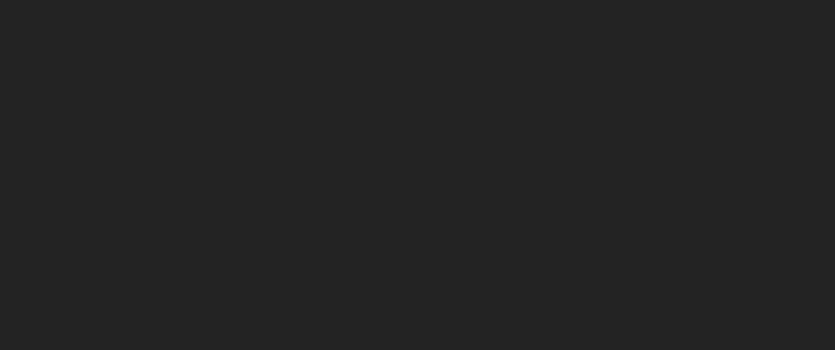
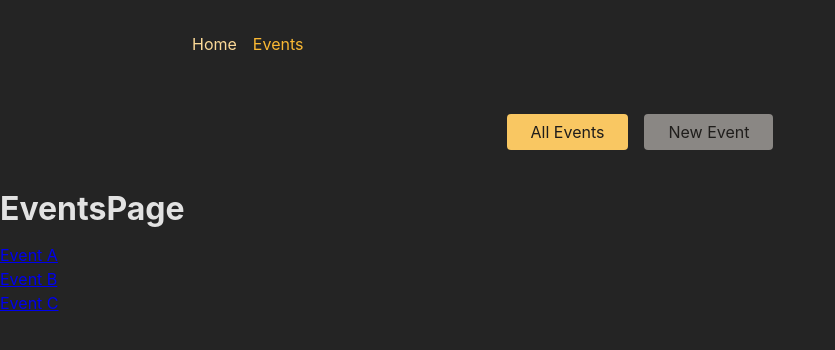
Before and after one commit to astaba/react_aca_211_router-dom, a React (Create React App) app in the folder frontend/: page /events in a window 1280 px wide. Shown: the top 350 px of the page, without its empty margins (0-835 px from the left). Built offline with nearby package versions, Linux system fonts and the light colour scheme.

Commit message:
Define routes

```diff
--- a/frontend/package.json
+++ b/frontend/package.json
@@ -8,6 +8,7 @@
     "@testing-library/user-event": "^13.5.0",
     "react": "^18.2.0",
     "react-dom": "^18.2.0",
+    "react-router-dom": "^6.15.0",
     "react-scripts": "5.0.1",
     "web-vitals": "^2.1.4"
   },
--- a/frontend/src/App.js
+++ b/frontend/src/App.js
@@ -6,6 +6,7 @@
 //    - EventDetailPage
 //    - NewEventPage
 //    - EditEventPage
+// DONE
 // 2. Add routing & route definitions for these five pages
 //    - / => HomePage
 //    - /events => EventsPage
@@ -13,15 +14,50 @@
 //    - /events/new => NewEventPage
 //    - /events/<some-id>/edit => EditEventPage
 // 3. Add a root layout that adds the <MainNavigation> component above all page components
+// DONE
 // 4. Add properly working links to the MainNavigation
+// DONE
 // 5. Ensure that the links in MainNavigation receive an "active" class when active
+// DONE
 // 6. Output a list of dummy events to the EventsPage
 //    Every list item should include a link to the respective EventDetailPage
+// DONE
 // 7. Output the ID of the selected event on the EventDetailPage
+// DONE
 // BONUS: Add another (nested) layout route that adds the <EventNavigation> component above all /events... page components
 
+import React from "react";
+import {
+  createBrowserRouter,
+  RouterProvider,
+  Route,
+  createRoutesFromElements,
+} from "react-router-dom";
+
+import RootLayout from "./ui/RootLayout";
+import HomePage from "./page/HomePage";
+import EventsPage from "./page/EventsPage";
+import EventDetailPage from "./page/EventDetailPage";
+import EditEventPage from "./page/EditEventPage";
+import NewEventPage from "./page/NewEventPage";
+import EventsLayout from "./ui/EventsLayout";
+
+const routesDefinition = createRoutesFromElements(
+  <Route path="/" element={<RootLayout />}>
+    <Route index element={<HomePage />} />
+    <Route path="events" element={<EventsLayout />}>
+      <Route index element={<EventsPage />} />
+      <Route path=":eventID" element={<EventDetailPage />} />
+      <Route path=":eventID/edit" element={<EditEventPage />} />
+      <Route path="new" element={<NewEventPage />} />
+    </Route>
+  </Route>
+);
+
+const router = createBrowserRouter(routesDefinition);
+
 function App() {
-  return <div></div>;
+  return <RouterProvider router={router} />;
 }
 
 export default App;
--- a/frontend/src/components/EventsNavigation.js
+++ b/frontend/src/components/EventsNavigation.js
@@ -1,15 +1,26 @@
-import classes from './EventsNavigation.module.css';
+import React from "react";
+import { NavLink } from "react-router-dom";
+
+import classes from "./EventsNavigation.module.css";
 
 function EventsNavigation() {
+  const activeStyle = ({ isActive }) => {
+    return isActive ? classes.active : undefined;
+  };
+
   return (
     <header className={classes.header}>
       <nav>
         <ul className={classes.list}>
           <li>
-            <a href="/events">All Events</a>
+            <NavLink to="." end className={activeStyle}>
+              All Events
+            </NavLink>
           </li>
           <li>
-            <a href="/events/new">New Event</a>
+            <NavLink to="new" className={activeStyle}>
+              New Event
+            </NavLink>
           </li>
         </ul>
       </nav>
--- a/frontend/src/components/MainNavigation.js
+++ b/frontend/src/components/MainNavigation.js
@@ -1,15 +1,21 @@
+import { NavLink } from 'react-router-dom';
+
 import classes from './MainNavigation.module.css';
 
 function MainNavigation() {
+  const activeStyle = ({isActive}) => {
+    return isActive ? classes.active : undefined;
+  }
+
   return (
     <header className={classes.header}>
       <nav>
         <ul className={classes.list}>
           <li>
-            <a>Home</a>
+            <NavLink to="/" className={activeStyle}>Home</NavLink>
           </li>
           <li>
-            <a>Events</a>
+            <NavLink to="events" className={activeStyle}>Events</NavLink>
           </li>
         </ul>
       </nav>
--- /dev/null
+++ b/frontend/src/page/EditEventPage.js
@@ -0,0 +1,9 @@
+import React from 'react'
+
+const EditEventPage = () => {
+  return (
+    <h1>EditEventPage</h1>
+  )
+}
+
+export default EditEventPage
--- /dev/null
+++ b/frontend/src/page/EventDetailPage.js
@@ -0,0 +1,15 @@
+import React from "react";
+import { useParams } from "react-router-dom";
+
+const EventDetailPage = () => {
+  const { eventID: id } = useParams();
+
+  return (
+    <React.Fragment>
+      <h1>EventDetailPage</h1>
+      <p>{id}</p>
+    </React.Fragment>
+  );
+};
+
+export default EventDetailPage;
--- /dev/null
+++ b/frontend/src/page/EventsPage.js
@@ -0,0 +1,23 @@
+import React from 'react'
+import { Link } from 'react-router-dom'
+
+const DUMMY_EVENTS = [
+  {id: "e1", title: "Event A"},
+  {id: "e2", title: "Event B"},
+  {id: "e3", title: "Event C"},
+]
+
+const EventsPage = () => {
+  return (
+    <React.Fragment>
+      <h1>EventsPage</h1>
+      <ul>
+        {(DUMMY_EVENTS || []).map((item) => (
+          <li key={item.id}><Link to={item.id}>{item.title}</Link></li>
+        ))}
+      </ul>
+    </React.Fragment>
+  )
+}
+
+export default EventsPage
--- /dev/null
+++ b/frontend/src/page/HomePage.js
@@ -0,0 +1,9 @@
+import React from 'react'
+
+const HomePage = () => {
+  return (
+    <h1>HomePage</h1>
+  )
+}
+
+export default HomePage
--- /dev/null
+++ b/frontend/src/page/NewEventPage.js
@@ -0,0 +1,9 @@
+import React from 'react'
+
+const NewEventPage = () => {
+  return (
+    <h1>NewEventPage</h1>
+  )
+}
+
+export default NewEventPage
--- /dev/null
+++ b/frontend/src/ui/EventsLayout.js
@@ -0,0 +1,15 @@
+import React from 'react'
+import { Outlet } from 'react-router-dom'
+
+import EventsNavigation from '../components/EventsNavigation'
+
+const EventsLayout = () => {
+  return (
+    <React.Fragment>
+      <EventsNavigation />
+      <Outlet />
+    </React.Fragment>
+  )
+}
+
+export default EventsLayout
--- /dev/null
+++ b/frontend/src/ui/RootLayout.js
@@ -0,0 +1,17 @@
+import React from 'react'
+import { Outlet } from 'react-router-dom'
+
+import MainNavigation from '../components/MainNavigation'
+
+const RootLayout = () => {
+  return (
+    <React.Fragment>
+      <MainNavigation />
+      <main>
+        <Outlet />
+      </main>
+    </React.Fragment>
+  )
+}
+
+export default RootLayout
```
Also changed, not shown: 1 other file (tests, documents, lock files or other folders).
